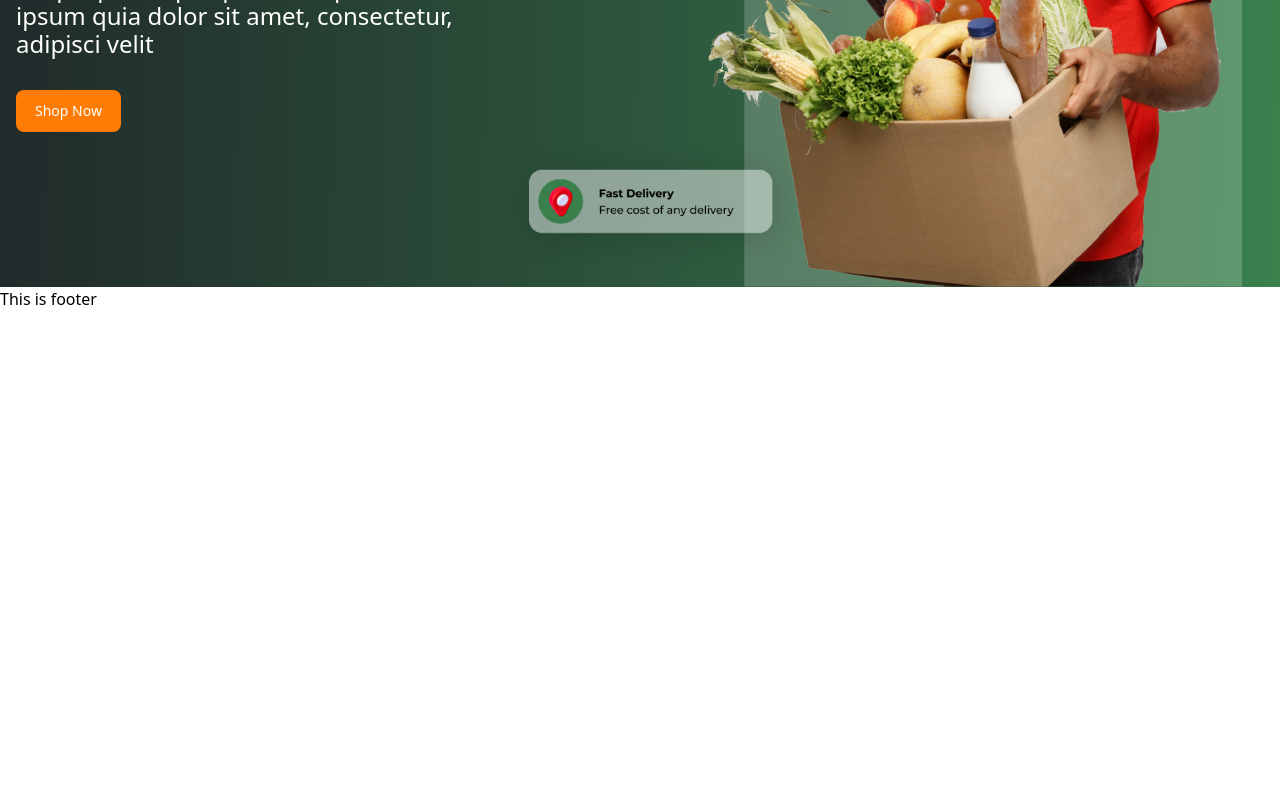
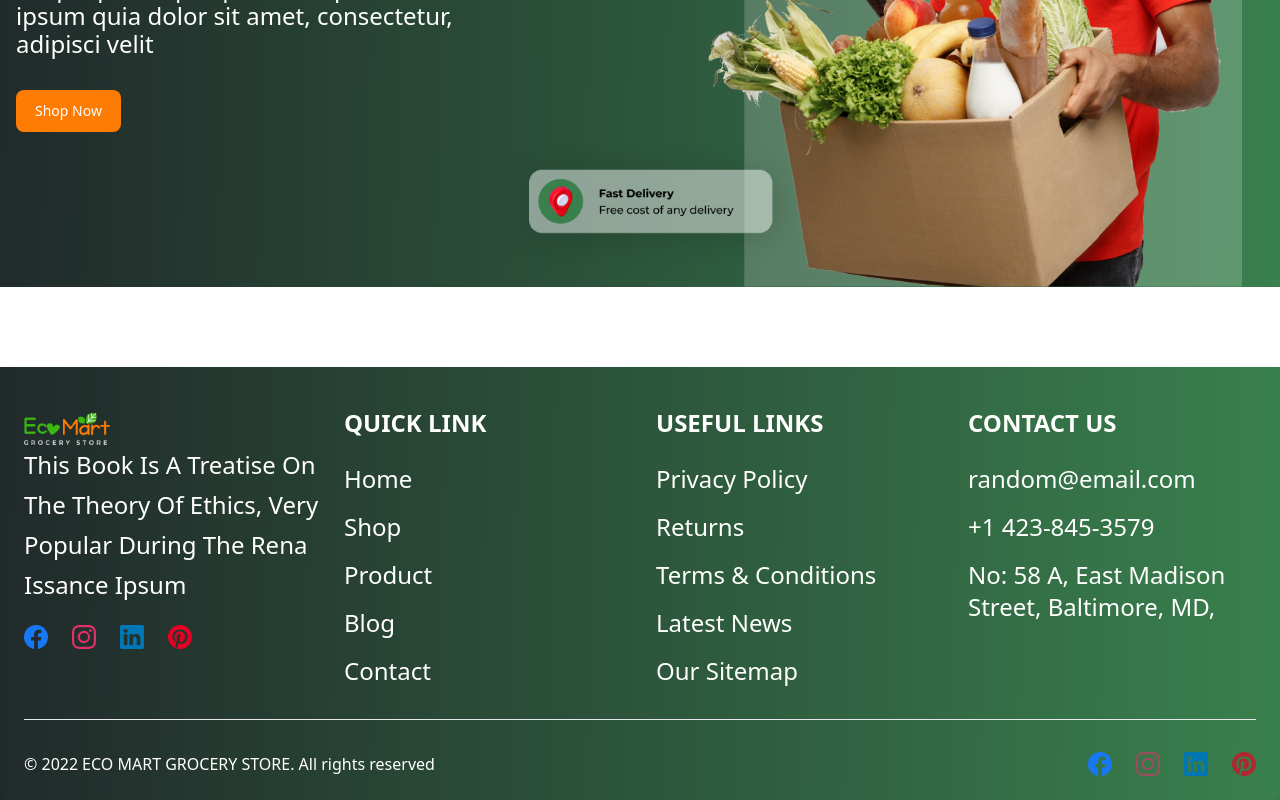
Before and after one commit to sanaullahsaber/eco-mart-client-side, a React (Vite) app: page / in a window 1280 px wide. Shown: the part 453-1253 px from the top of the page. Before the commit the page ends 800 px from the top, so only its background shows below. Built offline with nearby package versions, Linux system fonts and the light colour scheme.

Commit message:
footer done

```diff
--- /dev/null
+++ b/src/components/BottomBar/BottomBar.jsx
@@ -0,0 +1,125 @@
+import { Footer } from "flowbite-react";
+import { BsDribbble, BsFacebook, BsGithub, BsInstagram, BsTwitter, BsLinkedin, BsPinterest } from "react-icons/bs";
+import { MdMailOutline } from "react-icons/md";
+import navImage from "../../assets/navbar/Group 93.png";
+import { Link } from "react-router-dom";
+
+const BottomBar = () => {
+  return (
+    <div
+      style={{
+        background:
+          "linear-gradient(91.13deg, rgb(32, 41, 42) -0.878%, rgb(57, 128, 77) 99.72%)",
+      }}
+      className="mt-20"
+    >
+      <div className="max-w-screen-2xl mx-auto">
+        <Footer container className="bg-transparentBg">
+          <div className="w-full">
+            <div className="grid w-full items-center justify-between sm:flex sm:justify-between md:flex md:grid-cols-1">
+              <div>
+                <Footer.Brand src={navImage} alt="Footer Logo" />
+                <p className="lg:w-80 text-2xl font-medium leading-10 capitalize text-[#FFFFFD] pb-5">
+                  This book is a treatise on the theory of ethics, very popular
+                  during the Rena issance Ipsum
+                </p>
+                <div className="my-4 flex space-x-6 sm:mt-0 sm:justify-center lg:justify-start">
+                  <BsFacebook size={24} className="text-[#1877F2]" />
+                  <BsInstagram size={24} className="text-[#E1306C]" />
+                  <Link to="">
+                    <BsLinkedin size={24} className="text-[#0077B5]" />
+                  </Link>
+                  <BsPinterest size={24} className="text-[#E60023]" />
+                </div>
+              </div>
+              <div className="grid grid-cols-2 gap-8 sm:mt-4 sm:grid-cols-3 sm:gap-6">
+                <div>
+                  <Footer.Title
+                    title="Quick link"
+                    className="text-[#FFFFFD] text-2xl"
+                  />
+                  <Footer.LinkGroup col>
+                    <Footer.Link href="#" className="text-[#FFFFFD] text-2xl">
+                      Home
+                    </Footer.Link>
+                    <Footer.Link href="#" className="text-[#FFFFFD] text-2xl">
+                      Shop
+                    </Footer.Link>
+                    <Footer.Link href="#" className="text-[#FFFFFD] text-2xl">
+                      Product
+                    </Footer.Link>
+                    <Footer.Link href="#" className="text-[#FFFFFD] text-2xl">
+                      Blog
+                    </Footer.Link>
+                    <Footer.Link href="#" className="text-[#FFFFFD] text-2xl">
+                      Contact
+                    </Footer.Link>
+                  </Footer.LinkGroup>
+                </div>
+                <div>
+                  <Footer.Title
+                    title="USEFUL LINKS"
+                    className="text-[#FFFFFD] text-2xl"
+                  />
+                  <Footer.LinkGroup col>
+                    <Footer.Link href="#" className="text-[#FFFFFD] text-2xl">
+                      Privacy Policy
+                    </Footer.Link>
+                    <Footer.Link href="#" className="text-[#FFFFFD] text-2xl">
+                      Returns
+                    </Footer.Link>
+                    <Footer.Link href="#" className="text-[#FFFFFD] text-2xl">
+                      Terms & Conditions
+                    </Footer.Link>
+                    <Footer.Link href="#" className="text-[#FFFFFD] text-2xl">
+                      Latest News
+                    </Footer.Link>
+                    <Footer.Link href="#" className="text-[#FFFFFD] text-2xl">
+                      Our Sitemap
+                    </Footer.Link>
+                  </Footer.LinkGroup>
+                </div>
+                <div>
+                  <Footer.Title
+                    title="Contact us"
+                    className="text-[#FFFFFD] text-2xl"
+                  />
+                  <Footer.LinkGroup col>
+                    <Footer.Link href="#" className="text-[#FFFFFD] text-2xl">
+                      random@email.com
+                    </Footer.Link>
+                    <Footer.Link href="#" className="text-[#FFFFFD] text-2xl">
+                      +1 423-845-3579
+                    </Footer.Link>
+                    <Footer.Link href="#" className="text-[#FFFFFD] text-2xl">
+                      No: 58 A, East Madison Street, Baltimore, MD,
+                    </Footer.Link>
+                  </Footer.LinkGroup>
+                </div>
+              </div>
+            </div>
+            <Footer.Divider />
+            <div className="w-full sm:flex sm:items-center sm:justify-between">
+              <Footer.Copyright
+                href="#"
+                className="text-[#FFFFFD] text-base"
+                by="ECO MART GROCERY STORE. All rights reserved"
+                year={2022}
+              />
+              <div className="mt-4 flex space-x-6 sm:mt-0 sm:justify-center">
+                <BsFacebook size={24} className="text-[#1877F2]" />
+                <BsInstagram size={24} className="text-[#e1306b99]" />
+                <Link to="">
+                  <BsLinkedin size={24} className="text-[#0076b5]" />
+                </Link>
+                <BsPinterest size={24} className="text-[#e60023af]" />
+              </div>
+            </div>
+          </div>
+        </Footer>
+      </div>
+    </div>
+  );
+};
+
+export default BottomBar;
--- a/src/components/Footer/Footer.jsx
+++ /dev/null
@@ -1,10 +0,0 @@
-
-const Footer = () => {
-  return (
-    <div>
-      <h1>This is footer</h1>
-    </div>
-  );
-};
-
-export default Footer;
--- a/src/components/Home/Banner/Banner.jsx
+++ b/src/components/Home/Banner/Banner.jsx
@@ -11,8 +11,6 @@ const Banner = () => {
       className="pt-20"
     >
       <div className="max-w-screen-2xl mx-auto px-4">
-        {" "}
-        {/* Added padding for smaller screens */}
         <div className="flex flex-col-reverse lg:flex-row items-center justify-between">
           <div className="max-w-md text-center lg:text-left ">
             <p className="text-3xl font-semibold leading-9 uppercase text-[#FFFFFD] pb-4">
--- a/src/layouts/MainLayout.jsx
+++ b/src/layouts/MainLayout.jsx
@@ -1,13 +1,13 @@
 import { Outlet } from "react-router-dom";
-import Footer from "../components/Footer/Footer";
 import Navbar from "../components/Navbar/Navbar";
+import BottomBar from "../components/BottomBar/BottomBar";
 
 const MainLayout = () => {
   return (
     <div>
       <Navbar></Navbar>
       <Outlet></Outlet>
-      <Footer></Footer>
+      <BottomBar></BottomBar>
     </div>
   );
 };
```
